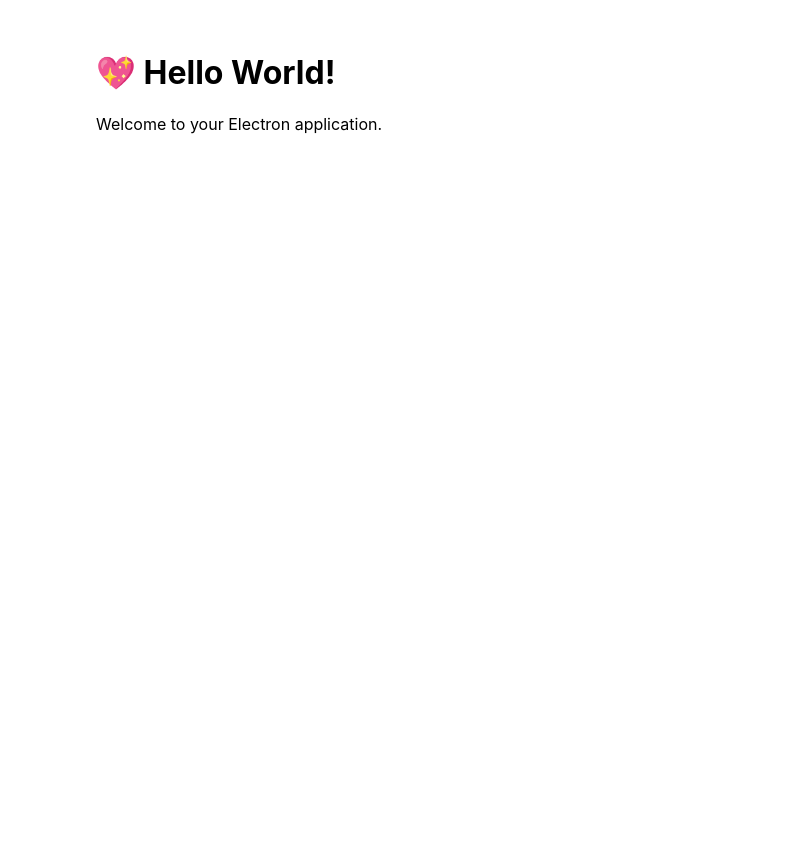
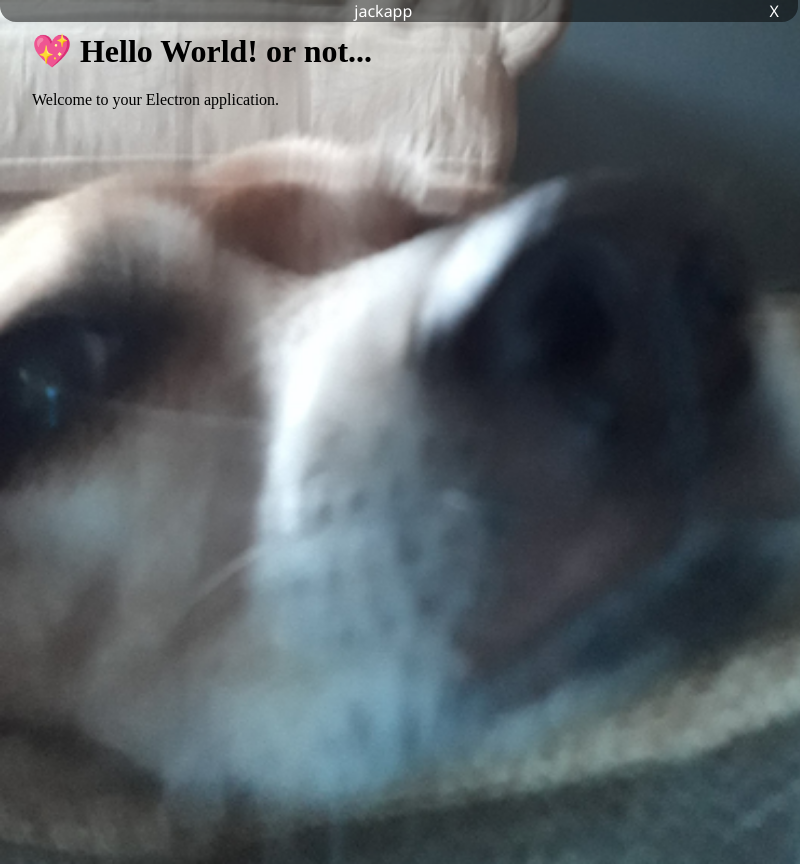
Before and after one commit to Jack5079/desktop-memes, an Electron app: page src/index.html in a window 800 px wide. Before the commit the page ends 800 px from the top, so only its background shows below. Drawn offline with Linux system fonts and the light colour scheme.

Commit message:
everything else

```diff
--- a/package.json
+++ b/package.json
@@ -4,6 +4,7 @@
   "version": "1.0.0",
   "description": "My Electron application description",
   "main": "src/index.js",
+  "type": "module",
   "scripts": {
     "start": "electron-forge start",
     "package": "electron-forge package",
--- a/src/index.css
+++ b/src/index.css
@@ -1,6 +1,43 @@
+#titlebar {
+  top: 0;
+  left: 0;
+  font-family: 'Segoe UI', Tahoma, Geneva, Verdana, sans-serif;
+  position: fixed;
+  width: calc(100% - 2px);
+  /*Compensate for body 1px border*/
+  backdrop-filter: brightness(50%);
+  color: white;
+  border-bottom-right-radius: 1em;
+  border-bottom-left-radius: 1em;
+  text-align: center;
+}
+
+#drag-region {
+  -webkit-app-region: drag;
+}
+
+#drag-region, #close-buttons {
+  display: inline-block;
+}
+
+#close-buttons {
+  user-select: none;
+  margin-right: 1em;
+  float: right;
+  text-align: right;
+}
+
+#close-buttons>*:hover {
+  background: rgba(0, 0, 0, 0.1)
+}
+
+#close-buttons>* {
+  padding: 3px;
+}
+
 body {
-  font-family: -apple-system, BlinkMacSystemFont, "Segoe UI", Roboto, Helvetica, Arial, sans-serif;
-  margin: auto;
-  max-width: 38rem;
-  padding: 2rem;
+  margin: 2em;
+  background: url(beagle.png);
+  background-size: cover;
+  height: 100vh;
 }
--- a/src/index.html
+++ b/src/index.html
@@ -1,12 +1,33 @@
 <!DOCTYPE html>
 <html>
+
   <head>
     <meta charset="UTF-8">
     <title>Hello World!</title>
     <link rel="stylesheet" href="index.css">
   </head>
+
   <body>
-    <h1>💖 Hello World!</h1>
+    <header id="titlebar">
+      <div id="drag-region">
+        <span>jackapp</span>
+      </div>
+      <div id="close-buttons">
+        <span id="close">X</span>
+      </div>
+    </header>
+
+    <h1>💖 Hello World! or not...</h1>
     <p>Welcome to your Electron application.</p>
+    <script defer>
+      const { remote } = require('electron')
+      // todo: add stuff
+      document.querySelector('#close').addEventListener('click', e => {
+        var window = remote.getCurrentWindow();
+        window.close();
+      })
+
+    </script>
   </body>
+
 </html>
```
Also changed, not shown: src/index.js (+24 -16 lines), src/beagle.png (added), 1 other file.
